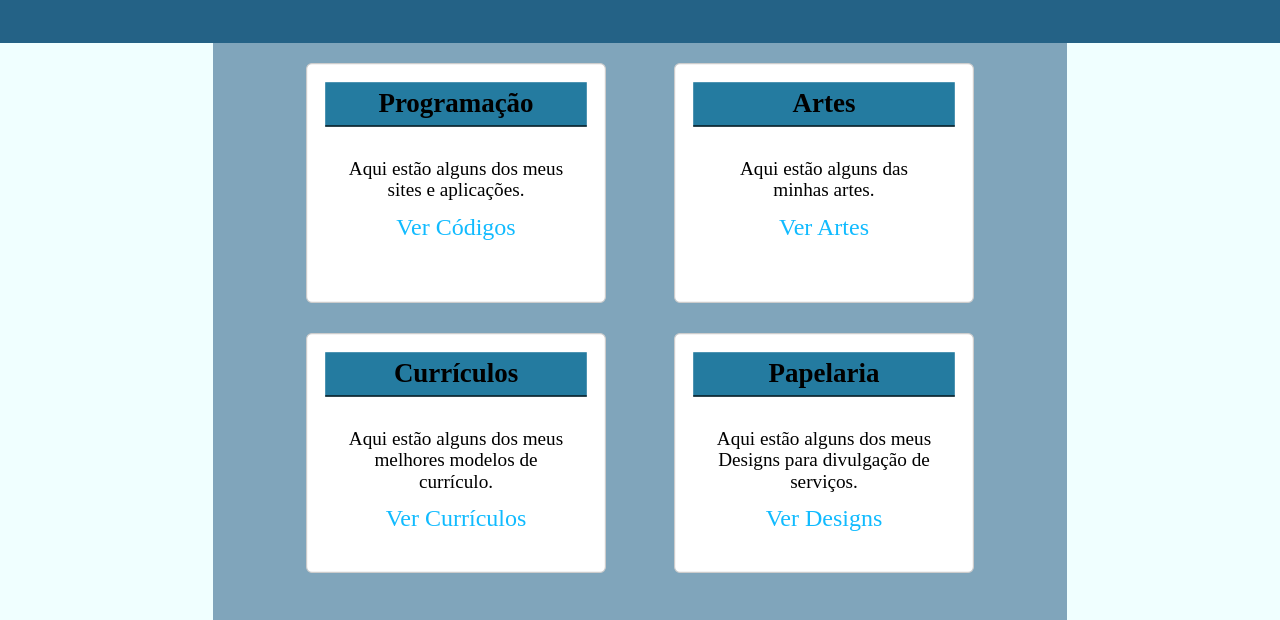
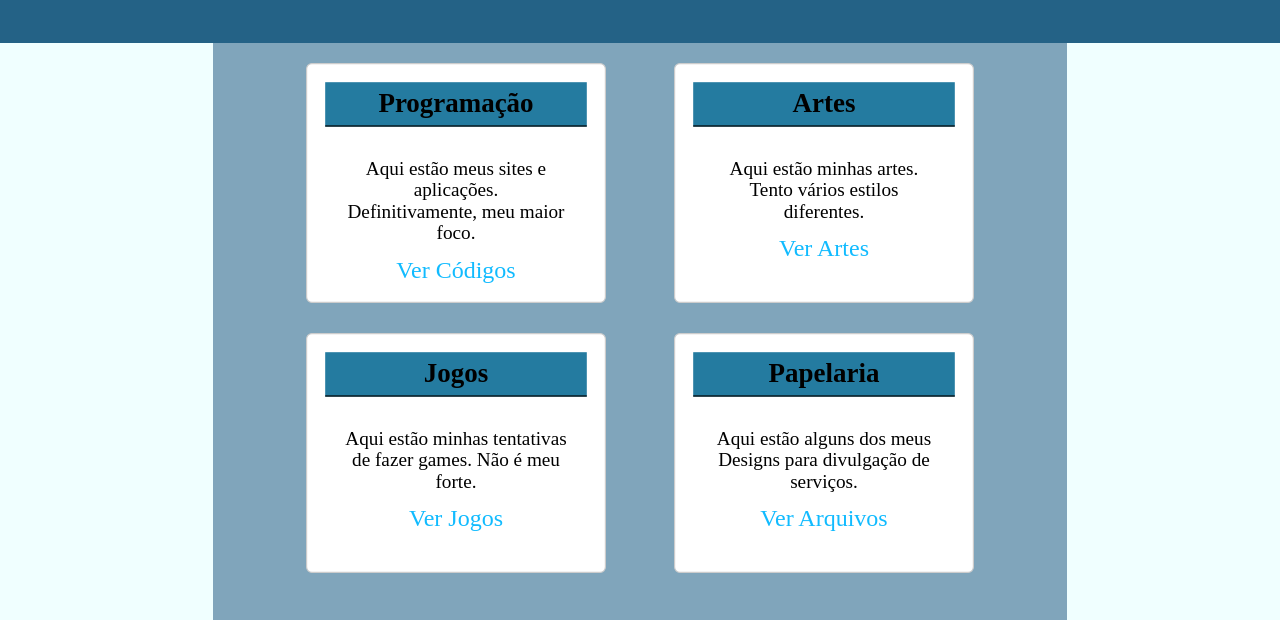
Before and after one commit to MW-Limah/menu_my, a plain HTML site: page index.html in a window 1280 px wide. Shown: the part 107-727 px from the top of the page. Drawn offline with Linux system fonts and the light colour scheme; a web font is replaced by a local one.

Commit message:
descrições e detalhes

```diff
--- a/index.html
+++ b/index.html
@@ -22,7 +22,7 @@
                 </div>
                 <div class="content-item">
                     <div class="item-description">
-                        <p>Aqui estão alguns dos meus sites e aplicações.</p>
+                        <p>Aqui estão meus sites e aplicações. <br> Definitivamente, meu maior foco.</p>
                     </div>
                     <div class="item-link">
                         <a href="">Ver Códigos</a>
@@ -36,7 +36,7 @@
                 </div>
                 <div class="content-item">
                     <div class="item-description">
-                        <p>Aqui estão alguns das minhas artes.</p>
+                        <p>Aqui estão minhas artes. Tento vários estilos diferentes.</p>
                     </div>
                     <div class="item-link">
                         <a href="">Ver Artes</a>
@@ -45,14 +45,14 @@
             </div>
             <div class="item-card">
                 <div class="title-item">
-                    <h3>Currículos</h3>
+                    <h3>Jogos</h3>
                 </div>
                 <div class="content-item">
                     <div class="item-description">
-                        <p>Aqui estão alguns dos meus melhores modelos de currículo.</p>
+                        <p>Aqui estão minhas tentativas de fazer games. Não é meu forte.</p>
                     </div>
                     <div class="item-link">
-                        <a href="">Ver Currículos</a>
+                        <a href="">Ver Jogos</a>
                     </div>
                 </div>
             </div>
@@ -65,7 +65,7 @@
                         <p>Aqui estão alguns dos meus Designs para divulgação de serviços.</p>
                     </div>
                     <div class="item-link">
-                        <a href="">Ver Designs</a>
+                        <a href="">Ver Arquivos</a>
                     </div>
                 </div>
             </div>
```
Also changed, not shown: pages/PDesig.html (deleted), pages/pArtes.html (added), pages/pJogos.html (added), pages/pPaper.html (added).
